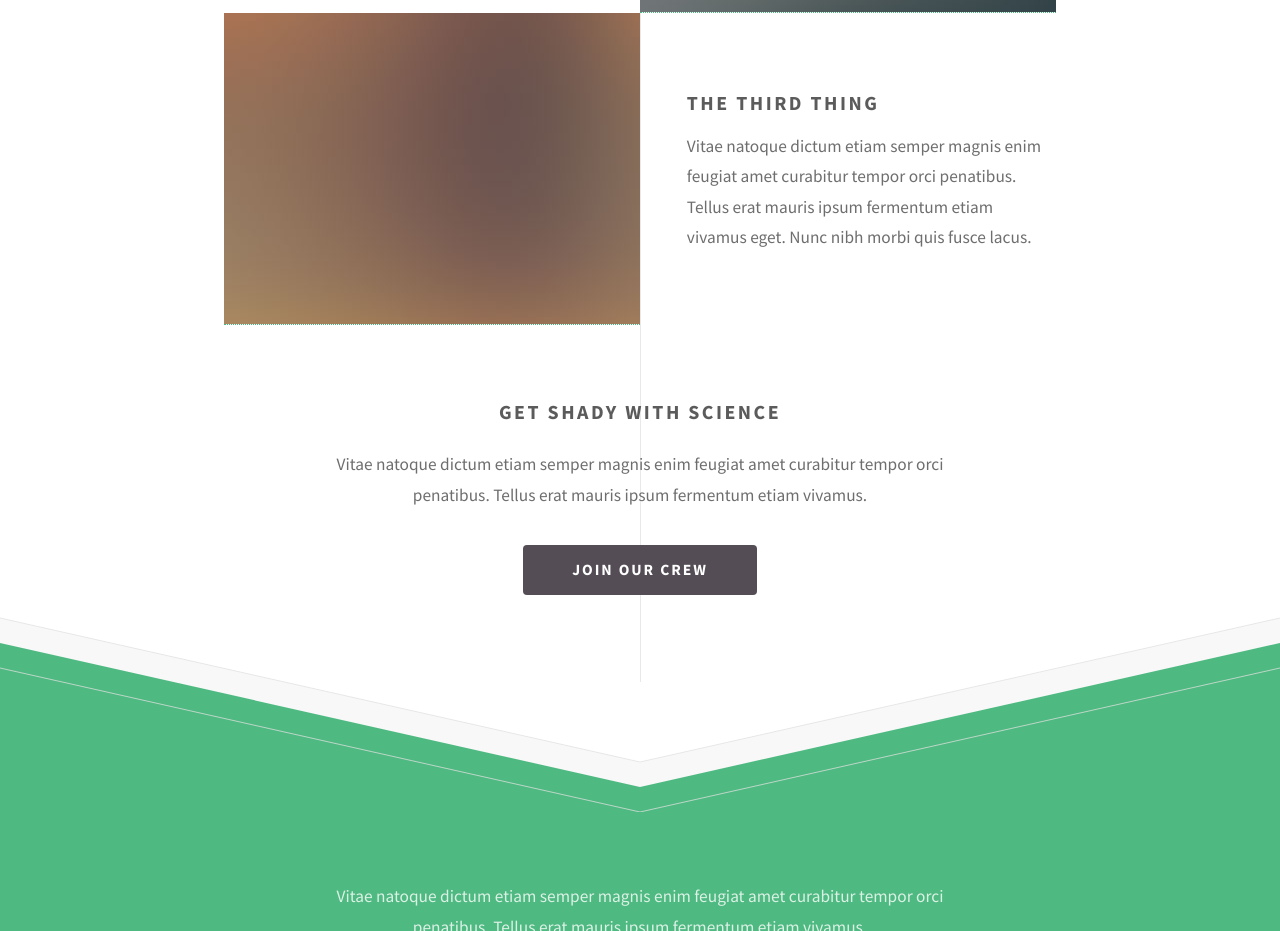
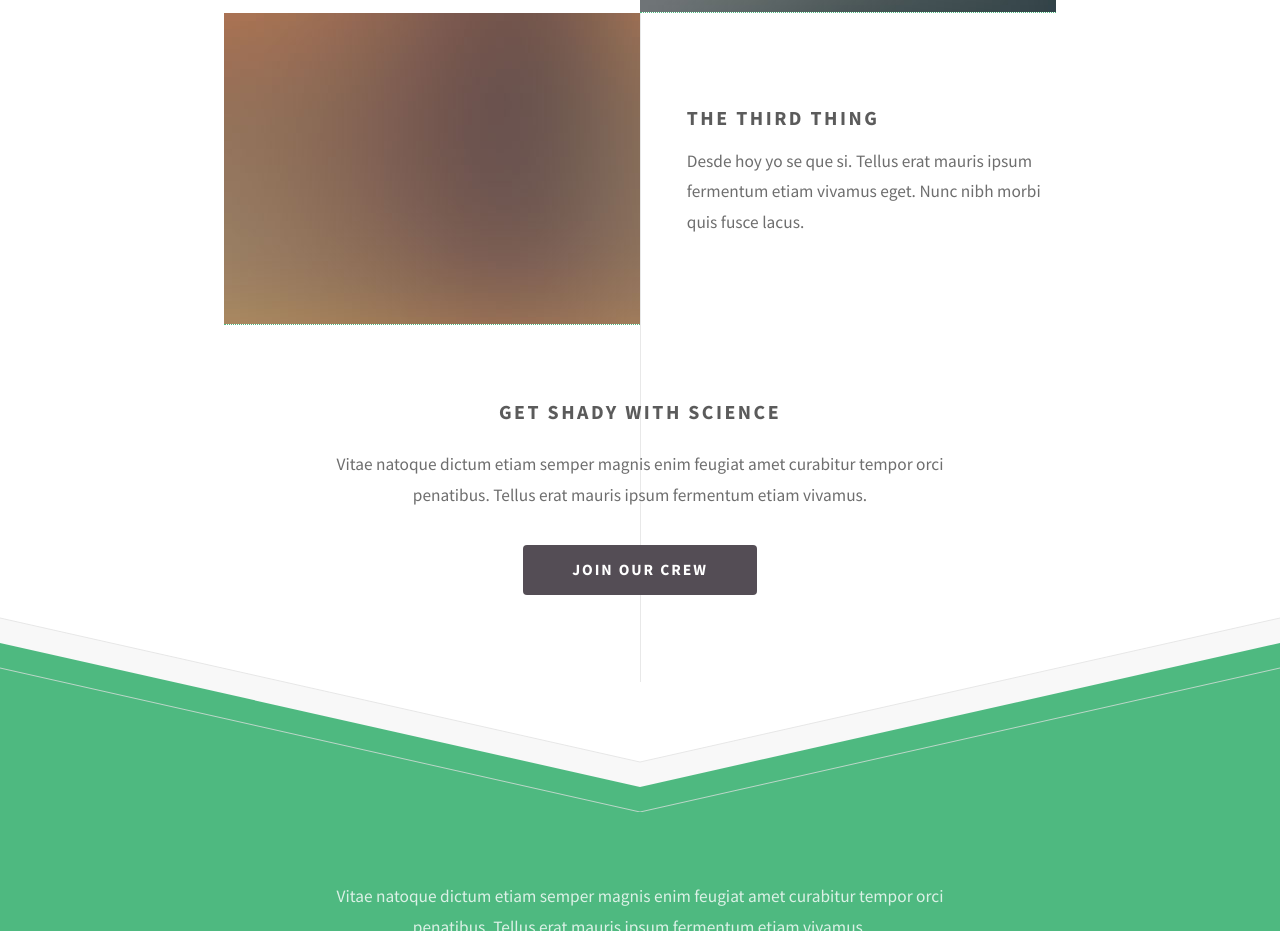
Before and after one commit to JGomezC145/betaproop, a plain HTML site: page index.html in a window 1280 px wide. Shown: the part 1400-2331 px from the top of the page. Drawn offline with Linux system fonts and the light colour scheme.

Commit message:
Update index.html

```diff
--- a/index.html
+++ b/index.html
@@ -1,13 +1,11 @@
 <!DOCTYPE HTML>
-<!--
-	Directive by HTML5 UP
-	html5up.net | @ajlkn
-	Free for personal and commercial use under the CCA 3.0 license (html5up.net/license)
--->
+
 <html>
 	<head>
 		<title>ASide y una betanamas</title>
 		<meta charset="utf-8" />
+		<meta name="robots" content="index">
+		<meta name="robots" content="follow">
 		<meta name="viewport" content="width=device-width, initial-scale=1, user-scalable=no" />
 		<link rel="stylesheet" href="assets/css/main.css"/>
 	</head>
@@ -50,7 +48,7 @@
 						<a href="#" class="image icon solid fa-mobile-alt"><img src="images/pic03.jpg" alt="" /></a>
 						<div class="content">
 							<h3>The Third Thing</h3>
-							<p>Vitae natoque dictum etiam semper magnis enim feugiat amet curabitur tempor orci penatibus. Tellus erat mauris ipsum fermentum etiam vivamus eget. Nunc nibh morbi quis fusce lacus.</p>
+							<p>Desde hoy yo se que si. Tellus erat mauris ipsum fermentum etiam vivamus eget. Nunc nibh morbi quis fusce lacus.</p>
 						</div>
 					</section>
 				</div>
```
